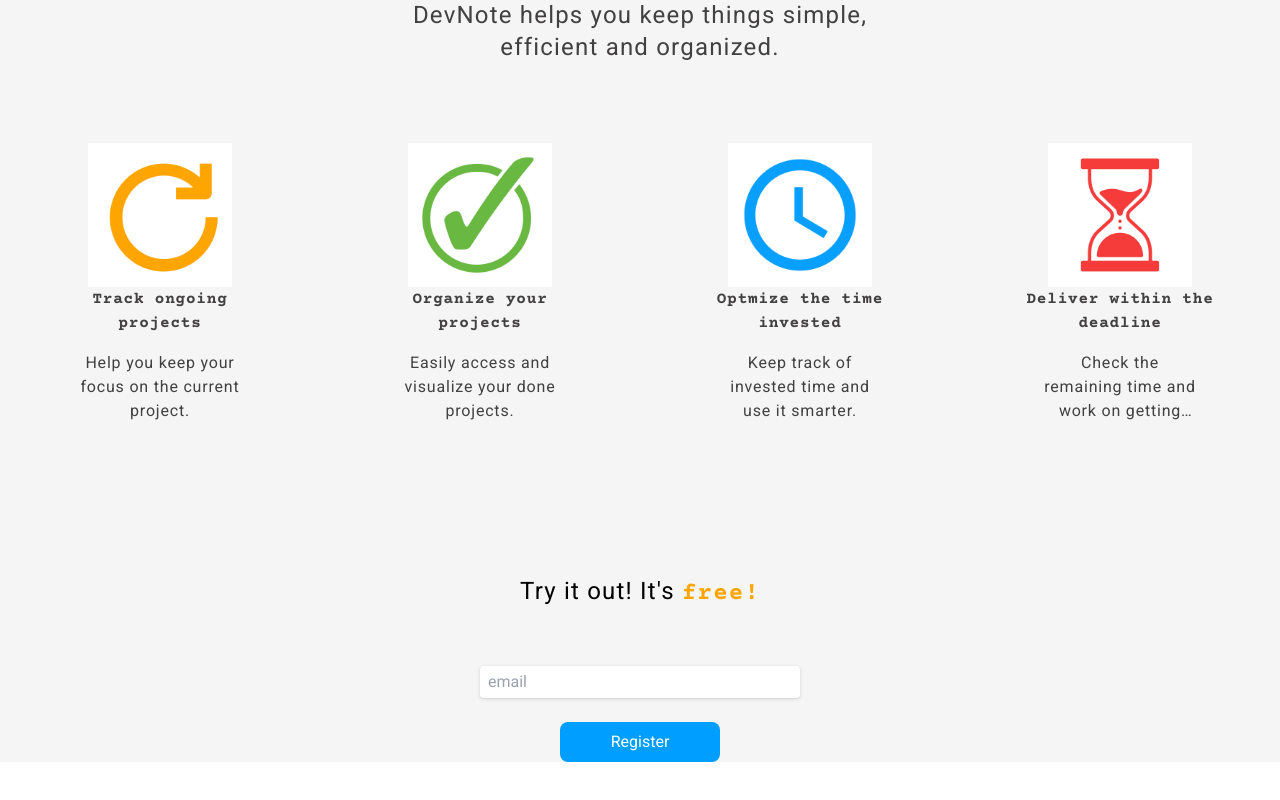
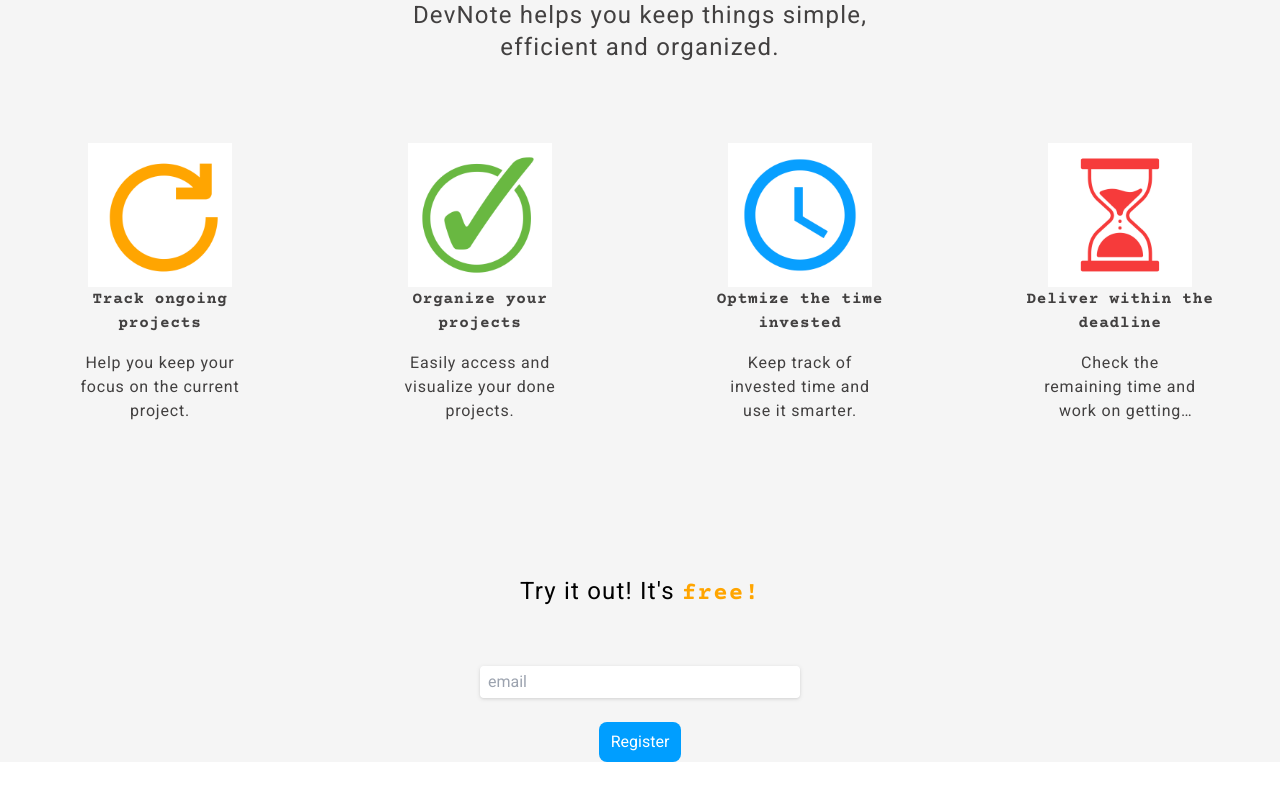
Before and after one commit to edukaki/devlist, a React (Create React App) app: page / in a window 1280 px wide. Shown: the part 761-1561 px from the top of the page. Built offline with nearby package versions, Linux system fonts and the light colour scheme; no server answers.

Commit message:
feat(home): add properties in btn generic and replace btn for components

```diff
--- a/src/components/ButtonGeneric/index.jsx
+++ b/src/components/ButtonGeneric/index.jsx
@@ -3,7 +3,7 @@ import React from 'react'
 const ButtonGeneric = (props) => {
     return (
         <button
-            className={`${props.bgColor} hover:-translate-y-0.5 transform focus:outline-none focus:ring focus:ring-offset-2 focus:${props.ringColor} focus:ring-opacity-50 rounded-lg place-self-center py-2 px-3 ${props.textColor} ${props.textColor} md:${props.placeSelf} lg:${props.width}`}
+            className={`${props.bgColor} hover:${props.hoverColor} hover:-translate-y-0.5 transform focus:outline-none focus:ring focus:ring-offset-2 focus:${props.ringColor} focus:ring-opacity-50 rounded-lg place-self-center py-2 px-3 ${props.textColor} ${props.placeSelf} lg:${props.width}`}
             type="button">{props.buttonName}</button>
     )
 }
--- a/src/pages/Home/index.jsx
+++ b/src/pages/Home/index.jsx
@@ -5,6 +5,7 @@ import doneIcon from '../../img/icons/done-icon.png'
 import totalTimeIcon from '../../img/icons/total-time-icon.png'
 import remainingTimeIcon from '../../img/icons/remaining-icon.png'
 import InfoCard from '../../components/InfoCard'
+import ButtonGeneric from '../../components/ButtonGeneric'
 
 const Home = () => {
     return (
@@ -14,7 +15,9 @@ const Home = () => {
                     <h1 className="font-courier font-bold text-4xl text-center pt-3 lg:text-5xl md:text-left lg:text-6xl">DevNote</h1>
                     <p className="text-xl text-center m-auto pt-6 sm:w-2/3 md:text-left md:m-0 lg:text-4xl">The ultimate <span className="font-courier uppercase font-bold text-orange">free</span> <span className="font-courier font-bold text-orange">developer</span> tool to keep track of your projects</p>
                     <input className="drop-shadow rounded w-2/5 place-self-center py-1 px-2 md:place-self-start lg:w-3/4" type="email" placeholder="email"></input>
-                    <button className="bg-blue hover:bg-sky-400 hover:-translate-y-0.5 transform focus:outline-none focus:ring focus:ring-offset-2 focus:ring-blue focus:ring-opacity-50 rounded-lg w-auto place-self-center py-2 px-3 text-white md:place-self-start lg:w-1/2" type="button">Register</button>
+
+                    <ButtonGeneric bgColor="bg-blue" hoverColor="bg-sky-400" textColor="text-white" placeSelf="md:place-self-start" ringColor="ring-blue" buttonName="Register" width="w-1/2">
+                    </ButtonGeneric>
                 </div>
 
                 <div className="md:w-5/12 ">
@@ -62,7 +65,8 @@ const Home = () => {
             <section className="my-24 flex flex-col w-6/12 space-y-6 items-center m-auto font-roboto md:text-left">
                 <h2 className="mb-8 text-2xl tracking-wider">Try it out! It's <span className="font-courier text-orange font-semibold">free!</span></h2>
                 <input className="drop-shadow rounded w-8/12 place-self-center m-auto py-1 px-2 lg:w-6/12" type="email" placeholder="email"></input>
-                <button className="bg-blue hover:bg-sky-400 hover:-translate-y-0.5 transform focus:outline-none focus:ring focus:ring-offset-2 focus:ring-blue focus:ring-opacity-50 rounded-lg w-auto place-self-center m-auto py-2 px-3 text-white lg:w-3/12" type="button">Register</button>
+                <ButtonGeneric bgColor="bg-blue" hoverColor="bg-sky-400" textColor="text-white" placeSelf="place-self-start" ringColor="ring-blue" buttonName="Register" width="w-3/12">
+                </ButtonGeneric>
             </section>
         </main>
     )
```
